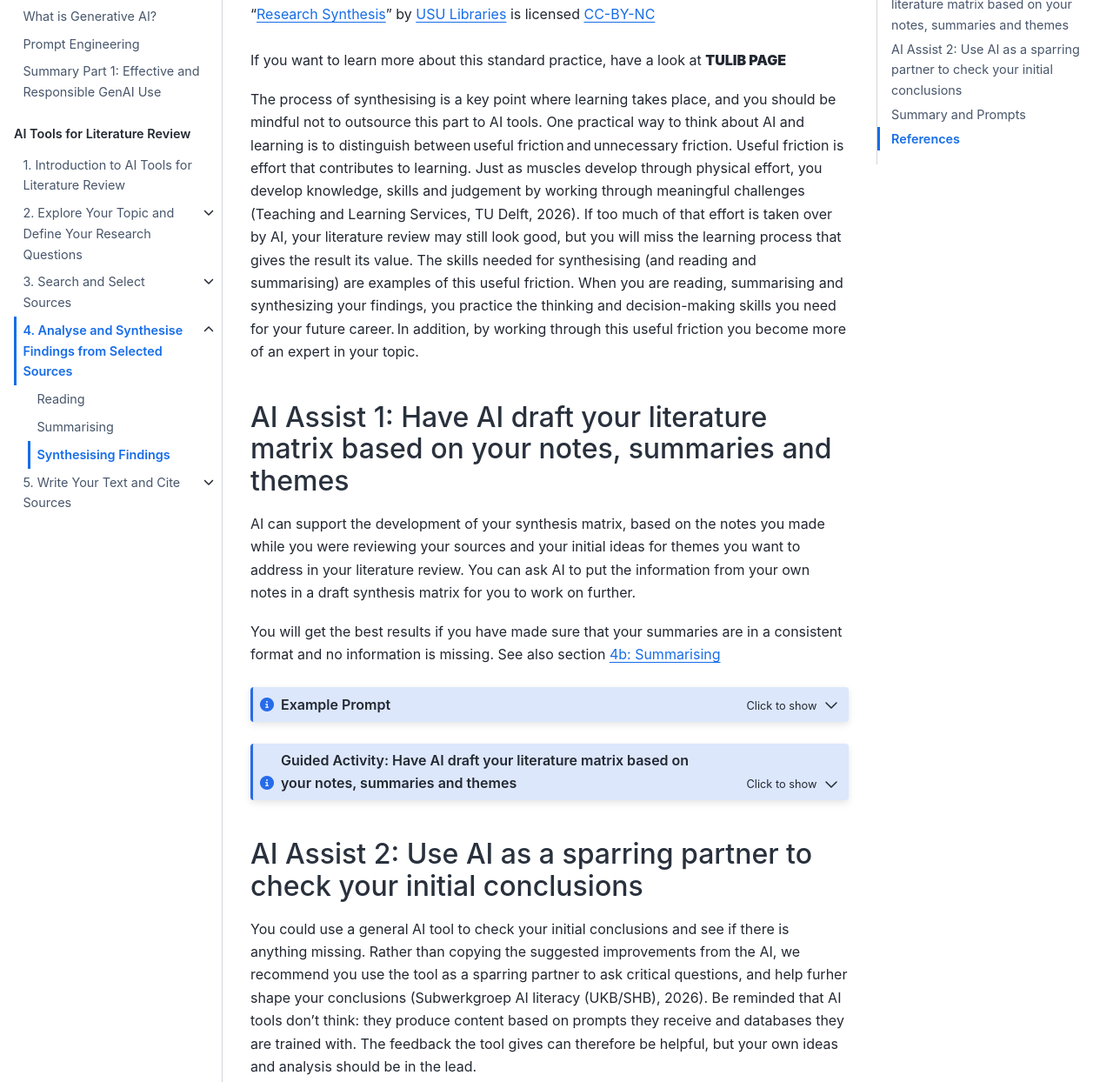
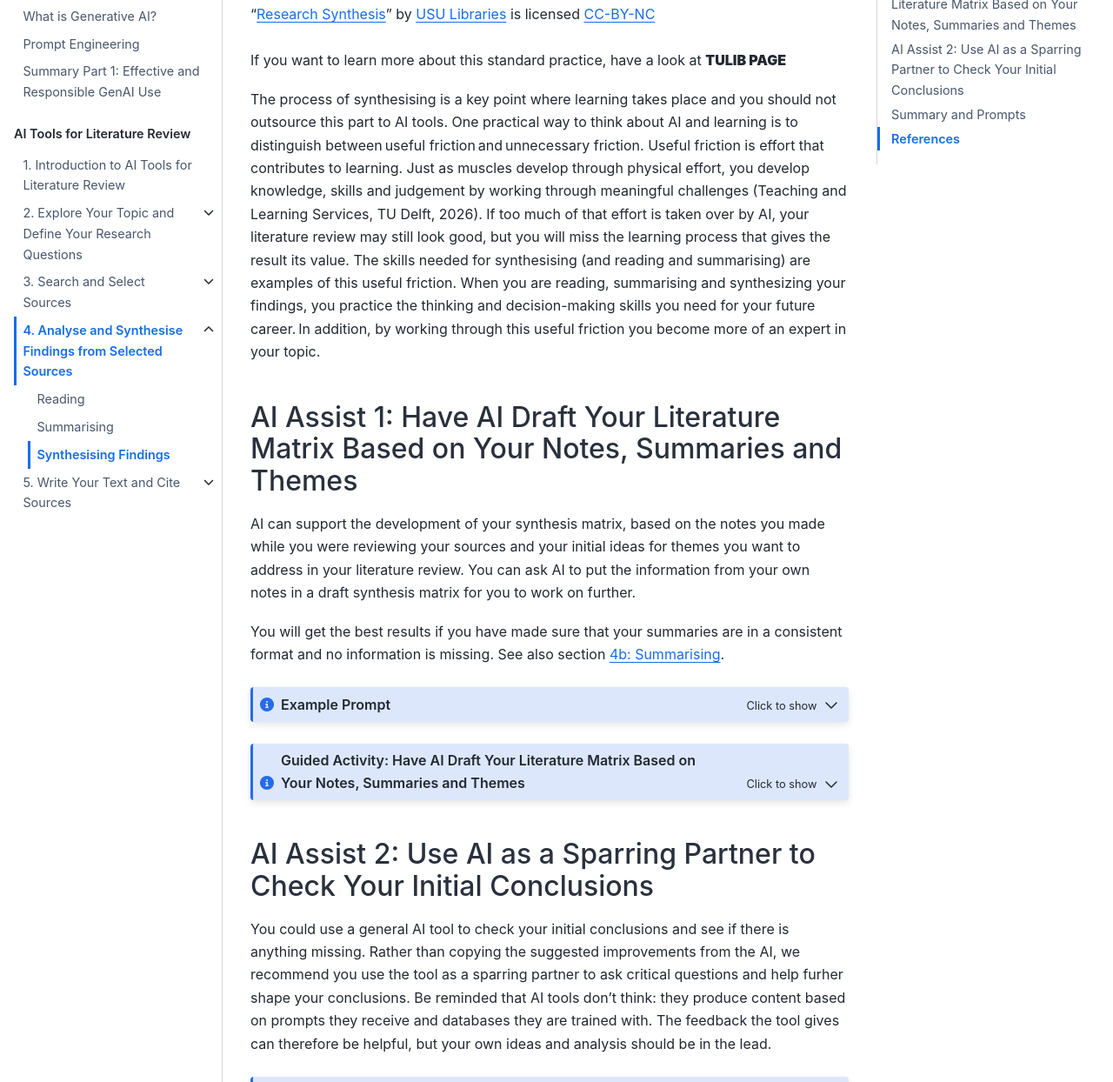
Before and after one commit to lwalma/ai-lit-review, a Jupyter Book: the page built from book/part2/4c-synthesising.md, in a window 1280 px wide and 1400 px high, scrolled down 2005 px, cut to the strip 156-1400 px from the top of the window. Shown: the whole strip at 87% size. Built offline with Jupyter Book 1.0.4 settings and Sphinx 7.4.7 and the Sphinx Book theme 1.1.4, drawn with Linux system fonts in a browser that asks for light colours; comment, search, counter and statistics services are not loaded; some of the changed text lies outside the part shown.

Commit message:
Update 4c-synthesising.md

````diff
--- a/book/part2/4c-synthesising.md
+++ b/book/part2/4c-synthesising.md
@@ -16,12 +16,12 @@ Next step in the analysis is synthesising, where you compare the different infor
 :gutter: 2
 
 :::{grid-item-card} AI Assist 1<br>
-[Have AI draft your literature matrix based on your notes, summaries and themes](#ai-assist-1-have-ai-draft-your-literature-matrix-based-on-your-notes-summaries-and-themes)<br>
+[Have AI Draft Your Literature Matrix Based on Your Notes, Summaries and Themes](#ai-assist-1-have-ai-draft-your-literature-matrix-based-on-your-notes-summaries-and-themes)<br>
 
 :::
 
 :::{grid-item-card} AI Assist 2<br>
-[AI Assist 2: Use AI as a sparring partner to check your initial conclusions](#ai-assist-2-use-ai-as-a-sparring-partner-to-check-your-initial-conclusions)<br>
+[AI Assist 2: Use AI as a Sparring Partner to Check Your Initial Conclusions](#ai-assist-2-use-ai-as-a-sparring-partner-to-check-your-initial-conclusions)<br>
 
 :::
 
@@ -29,17 +29,17 @@ Next step in the analysis is synthesising, where you compare the different infor
 
 ## Recap Standard Practice: Organise Your Findings and Compare Sources
 
-Based on your observations and your information search questions, group your sources in a way that makes sense for the question you want to answer or the argument you want to make. When grouping your sources, you integrate the different sources to tell your perspective on the literature you found.
+Based on your observations, group your sources in a way that makes sense for the question you want to answer or the argument you want to make. When grouping your sources, you integrate the different sources to tell your perspective on the literature you found.
 
-Rather than a summary, this is where you combine the sources to create, for example, a new overview of the literature on a topic (e.g. introduction or literature review), or combine the main findings in the sources with your own results to discuss your findings (e.g. discussion).
+Rather than a summary, this is where you combine the sources to create, for example, a new overview of the literature on a topic (e.g., introduction or literature review) or combine the main findings in the sources with your own results to discuss your findings (e.g., discussion).
 
-What lens to focus on is related to your information search question. As you go comparing your sources and adding your own voice, decide what the important themes and answers you need from the literature are. Some examples of how you can group your sources:
-- Discuss Methods used in Your Field
+What to focus on is related to your research question. As you go comparing your sources and adding your own voice, decide what the important themes and answers you need from the literature are. Some examples of how you can group your sources include:
+- Discuss methods used in your field
 - Analyse important topics
 - Showcase discussions in the field
 - Present a chronological progression of a topic
 
-After deciding what way you want to group and compare your sources, and what specific topics you are going to look for in the literature, you can start comparing the information in your sources. A helpful tool can be a Synthesis Matrix. In a synthesis matrix you list the sources you have selected for your project and compare their findings on topics you have selected. It could look like this, for example:
+After deciding what way you want to group and compare your sources, and what specific topics you are going to look for in the literature, you can start comparing the information in your sources. A helpful tool can be a synthesis matrix. In a synthesis matrix you list the sources you have selected for your project and compare the findings on topics you have selected. It could look like this:
 
 | Sub-topic or theme | Source 1 | Source 2 | Source 3 | My Conclusions |
 |-|-|-|-|-|
@@ -54,60 +54,58 @@ Watch the video below to learn more about the standard practice of synthesising:
 
 If you want to learn more about this standard practice, have a look at **__TULIB PAGE__**
 
-The process of synthesising is a key point where learning takes place, and you should be mindful not to outsource this part to AI tools. One practical way to think about AI and learning is to distinguish between useful friction and unnecessary friction. Useful friction is effort that contributes to learning. Just as muscles develop through physical effort, you develop knowledge, skills and judgement by working through meaningful challenges (Teaching and Learning Services, TU Delft, 2026). If too much of that effort is taken over by AI, your literature review may still look good, but you will miss the learning process that gives the result its value. The skills needed for synthesising (and reading and summarising) are examples of this useful friction. When you are reading, summarising and synthesizing your findings, you practice the thinking and decision-making skills you need for your future career. In addition, by working through this useful friction you become more of an expert in your topic.
+The process of synthesising is a key point where learning takes place and you should not outsource this part to AI tools. One practical way to think about AI and learning is to distinguish between useful friction and unnecessary friction. Useful friction is effort that contributes to learning. Just as muscles develop through physical effort, you develop knowledge, skills and judgement by working through meaningful challenges (Teaching and Learning Services, TU Delft, 2026). If too much of that effort is taken over by AI, your literature review may still look good, but you will miss the learning process that gives the result its value. The skills needed for synthesising (and reading and summarising) are examples of this useful friction. When you are reading, summarising and synthesizing your findings, you practice the thinking and decision-making skills you need for your future career. In addition, by working through this useful friction you become more of an expert in your topic.
 
-## AI Assist 1: Have AI draft your literature matrix based on your notes, summaries and themes
+## AI Assist 1: Have AI Draft Your Literature Matrix Based on Your Notes, Summaries and Themes
 
 AI can support the development of your synthesis matrix, based on the notes you made while you were reviewing your sources and your initial ideas for themes you want to address in your literature review. You can ask AI to put the information from your own notes in a draft synthesis matrix for you to work on further.
 
-You will get the best results if you have made sure that your summaries are in a consistent format and no information is missing. See also section [4b: Summarising](4b-summarising.md)
+You will get the best results if you have made sure that your summaries are in a consistent format and no information is missing. See also section [4b: Summarising](4b-summarising.md).
 
 ```{admonition} Example Prompt
 :class: dropdown note
-You are an expert reviewer of scientific literature on [topic]. Create a synthesis matrix based on the research notes pasted below. Use the following themes as rows [theme 1, theme 2, theme 3] and the source titles as columns. For each theme, list if it is covered or not, and if it is covered, and what it says about the theme. Create a final column called "my conclusions" and leave this blank.
+You are an expert reviewer of scientific literature on [topic]. Create a synthesis matrix based on the research notes pasted below. Use the following themes as rows [theme 1, theme 2, theme 3] and the source titles as columns. For each theme, list if it is covered or not, and if it is covered, and what it says about the theme. Create a final column called "my conclusions" and leave this blank.<br>
 [attach or paste notes].
 ```
 
-```{admonition} Guided Activity: Have AI draft your literature matrix based on your notes, summaries and themes
+```{admonition} Guided Activity: Have AI Draft Your Literature Matrix Based on Your Notes, Summaries and Themes
 :class: dropdown note
-**Step 1. Choose a general AI tool**
-You can use for example Copilot, ChatGPT, Perplexity, Gemini or Claude. Or use NotebookLM
+**Step 1.** Choose a general AI tool, for example Copilot, ChatGPT or Claude. Or you could work with NotebookLM.
 
-**Step 2. Select the information for your synthesis matrix**
-Select the notes, summaries and themes you would like the AI to put into a literature matrix
+**Step 2.** Select the notes, summaries and themes you would like the AI to put into a literature matrix.
 
-**Step 3. Ask the AI to create the synthesis matrix.**
-You can use the following prompt (and adjust it where necessary):
+**Step 3.** Ask the AI to create the synthesis matrix. You can use the following prompt (and adjust it where necessary):
 
-You are an expert reviewer of scientific literature on [topic]. Create a synthesis matrix based on the research notes pasted below. Use the following themes as rows [theme 1, theme 2, theme 3] and the source titles as columns. For each theme, list if it is covered or not, and if it is covered, and what it says about the theme. Create a final column called "my conclusions" and leave this blank.
-[attach or paste notes].
+_You are an expert reviewer of scientific literature on [topic]. Create a synthesis matrix based on the research notes pasted below. Use the following themes as rows [theme 1, theme 2, theme 3] and the source titles as columns. For each theme, list if it is covered or not, and if it is covered, and what it says about the theme. Create a final column called "my conclusions" and leave this blank. <br>
+[attach or paste notes]_
 
-**Step 4. Evaluate the output:**
+**Step 4.** Evaluate the outcome:
 - Is the literature matrix useful?
 - Has the AI tool included the correct information from your notes?
 - How could you build further on this matrix?
 ```
 
-## AI Assist 2: Use AI as a sparring partner to check your initial conclusions
-You could use a general AI tool to check your initial conclusions and see if there is anything missing. Rather than copying the suggested improvements from the AI, we recommend you use the tool as a sparring partner to ask critical questions, and help furher shape your conclusions (Subwerkgroep AI literacy (UKB/SHB), 2026). Be reminded that AI tools don't think: they produce content based on prompts they receive and databases they are trained with. The feedback the tool gives can therefore be helpful, but your own ideas and analysis should be in the lead.
+## AI Assist 2: Use AI as a Sparring Partner to Check Your Initial Conclusions
+You could use a general AI tool to check your initial conclusions and see if there is anything missing. Rather than copying the suggested improvements from the AI, we recommend you use the tool as a sparring partner to ask critical questions and help furher shape your conclusions. Be reminded that AI tools don't think: they produce content based on prompts they receive and databases they are trained with. The feedback the tool gives can therefore be helpful, but your own ideas and analysis should be in the lead.
 
 ```{admonition} Example Prompt
 :class: dropdown note
-You are an expert reviewer of scientific literature on [topic]. You are writing a literature review with the following research question: [research question]. Below are the preliminary conclusions, based on the attached [notes or synthesis matrix]. Check the conclusions for consistency with the research question and the input on the notes. List any potential issues with the conclusions in a bulleted list.
-[attach or paste notes, matrix or conclusions].
+You are an expert reviewer of scientific literature on [topic]. You are writing a literature review with the following research question: [research question]. Below are the preliminary conclusions, based on the attached [notes or synthesis matrix]. Check the conclusions for consistency with the research question and the input on the notes. List any potential issues with the conclusions in a bulleted list. <br>
+[attach or paste notes, matrix or conclusions]
 ```
 
-```{admonition} Guided Activity: Have AI draft your literature matrix based on your notes, summaries and themes
+```{admonition} Guided Activity: Use AI as a Sparring Partner to Check Your Initial Conclusions
 :class: dropdown note
-**Step 1.** Choose a general AI tool, for example Copilot, ChatGPT, Perplexity, Gemini or Claude. Or use NotebookLM
+**Step 1.** Choose a general AI tool, for example Copilot, ChatGPT or Claude. Or you could work with NotebookLM.
 
-**Step 2.** Select the draft conclusion you would like feedback on and your accompanying literature matrix or research notes
+**Step 2.** Select the draft conclusion you would like feedback on and your accompanying literature matrix or research notes.
 
 **Step 3.** Ask the AI to evaluate your conclusions. You can use the following prompt (and adjust it where necessary):
-You are an expert reviewer of scientific literature on [topic]. You are writing a literature review with the following research question: [research question]. Below are the preliminary conclusions, based on the attached [notes or synthesis matrix]. Check the conclusions for consistency with the research question and the input on the notes. List any potential issues with the conclusions in a bulleted list, including 1-2 sentences on why there is a issue with the conclusion.
-[attach or paste notes, matrix or conclusions].
 
-**Step 4. Reflect on the output:**
+_You are an expert reviewer of scientific literature on [topic]. You are writing a literature review with the following research question: [research question]. Below are the preliminary conclusions, based on the attached [notes or synthesis matrix]. Check the conclusions for consistency with the research question and the input on the notes. List any potential issues with the conclusions in a bulleted list, including 1-2 sentences on why there is a issue with the conclusion.
+[attach or paste notes, matrix or conclusions]_
+
+**Step 4.** Evaluate the outcome:
 - Do you agree with the feedback given by the AI?
 - How can you use this feedback to further develop your conclusions?
 ```
````
